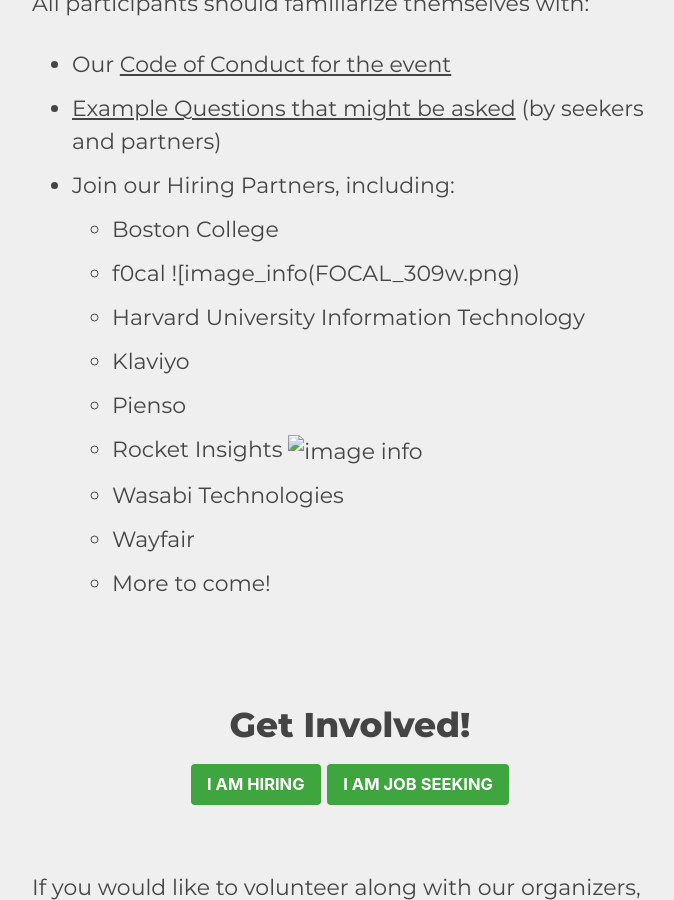
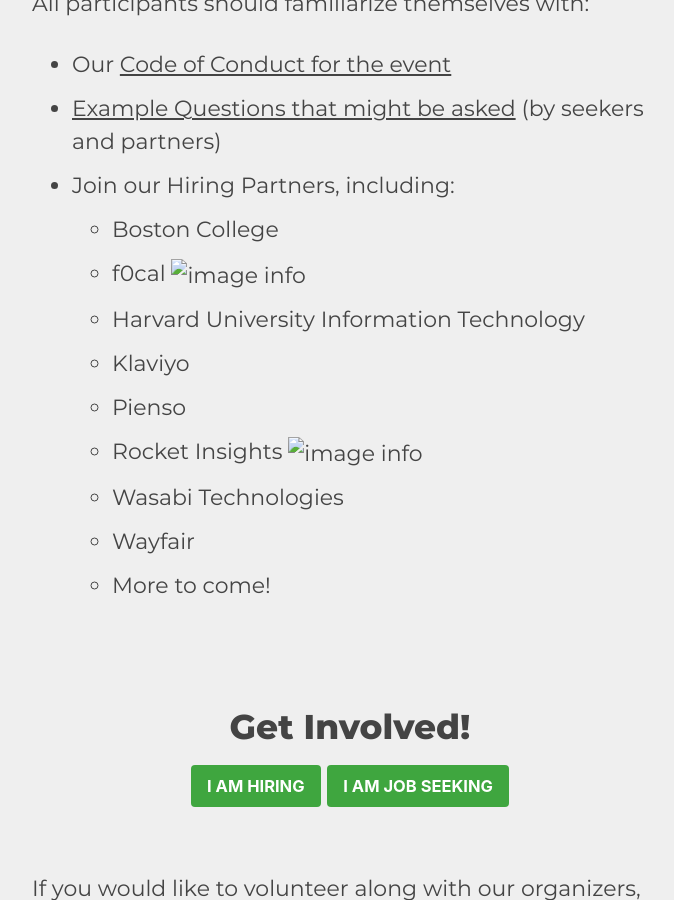
Before and after one commit to bostondevopsnetwork/bostondevopsnetwork.org, a Jekyll site: the page built from _pages/job-fair.md, in a window 1280 px wide and 900 px high, scrolled down 824 px. Shown: the whole window, without its empty margins (290-964 px from the left). Built offline with Jekyll 4.4.1, drawn with Linux system fonts in a browser that asks for light colours; cached includes are drawn as plain includes.

Commit message:
Update job-fair.md

```diff
--- a/_pages/job-fair.md
+++ b/_pages/job-fair.md
@@ -17,7 +17,7 @@ All participants should familiarize themselves with:
 * Join our Hiring Partners, including:
   * Boston College
   * f0cal
-  ![image_info(FOCAL_309w.png)
+  ![image info](FOCAL_309w.png)
   * Harvard University Information Technology
   * Klaviyo
   * Pienso
```
